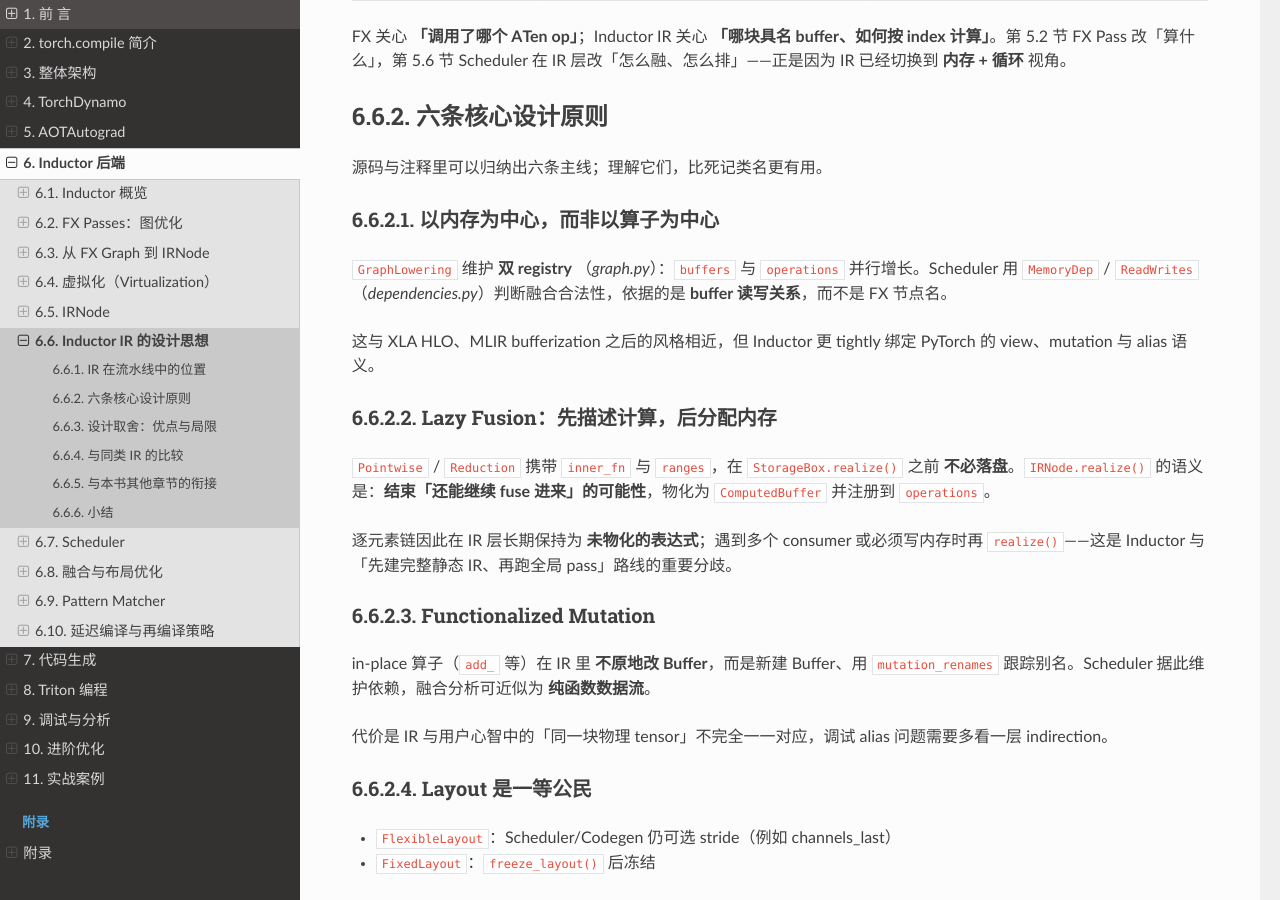
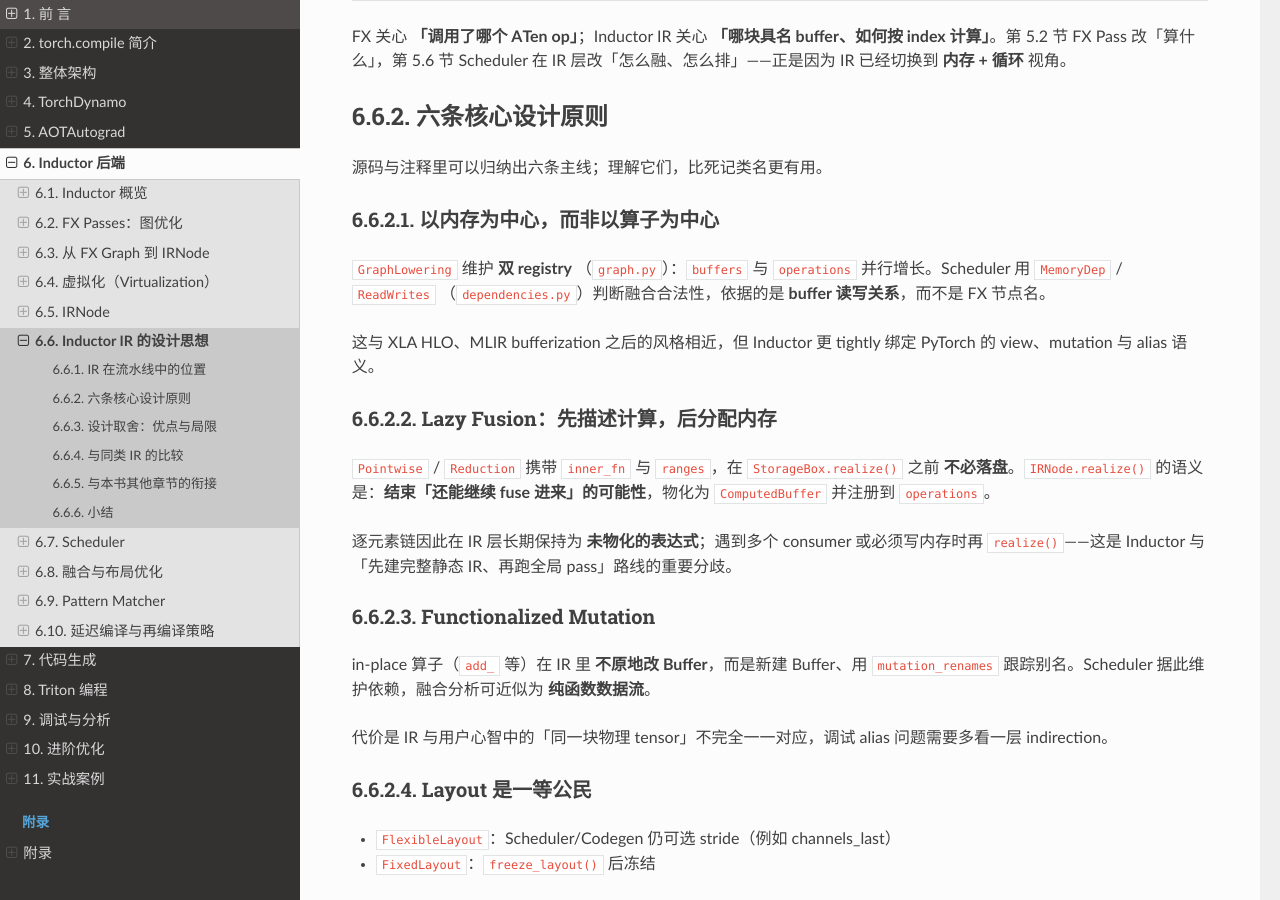
Before and after one commit to noisystreet/deep_dive_into_torch_compile, a Sphinx documentation site: the page built from source/chapter_05_inductor/06_ir_design_philosophy.rst, in a window 1280 px wide and 900 px high, scrolled down 856 px. Built offline with Sphinx 7.4.7 and the Read the Docs theme 3.1.0, drawn with Linux system fonts in a browser that asks for light colours.

Commit message:
fix: 修复 9 处行内代码单反引号问题（应为双反引号）
单反引号在 RST 中渲染为斜体而非代码。修正全部此类问题：

- ch09/05_export_and_aot_inductor.rst: `.so` × 2
- ch06/02_ir_to_code.rst: `sin(x) + cos(x)`
- ch05/02_fx_passes.rst: `graph_compile.py`、`pre_grad.py`、`post_grad.py`
- ch05/06_ir_design_philosophy.rst: `graph.py`、`dependencies.py`、
  `loop_body.py`、`scheduler.py`

```diff
--- a/source/chapter_05_inductor/02_fx_passes.rst
+++ b/source/chapter_05_inductor/02_fx_passes.rst
@@ -260,9 +260,9 @@
 ======
 
 - **分阶段原因**：图经历「前向 → joint/decomp → joint pass → 分区 → 前向+反向子图 → lowering」多次变形，pass 必须在 **对应形态与 IR 约束** 上运行
-- **pre_grad_passes**：joint trace **之前** 瘦身；IR **未** functionalize，写 pass 成本高（`pre_grad.py` 292–302 行）
+- **pre_grad_passes**：joint trace **之前** 瘦身；IR **未** functionalize，写 pass 成本高（``pre_grad.py`` 292–302 行）
 - **joint_graph_passes**：**分区之前** 在 joint（或推理前向）图上做 pad_mm、常量折叠等；由 ``partition_fn`` / ``compile_fx_forward`` 触发
 - **decomposition**：在 AOTAutograd **内部**，改变节点集合（第 4.6 节）
-- **post_grad_passes**：lowering **之前** 对前向/反向 **分别** 做语义级模式匹配；IR 已 functionalize（`post_grad.py` 116–119 行）
+- **post_grad_passes**：lowering **之前** 对前向/反向 **分别** 做语义级模式匹配；IR 已 functionalize（``post_grad.py`` 116–119 行）
 - **与 Scheduler 互补**：FX pass 改「算什么」，Scheduler 在 IR 层做 kernel 融合（第 5.6–5.8 节）
 - **子图递归**：pre/joint/post 三套入口均通过 ``_recursive_*`` 处理嵌套 ``GraphModule``，与高阶算子子图 pass （``run_joint_graph_passes_on_hops``）配套
--- a/source/chapter_05_inductor/06_ir_design_philosophy.rst
+++ b/source/chapter_05_inductor/06_ir_design_philosophy.rst
@@ -55,7 +55,7 @@
 以内存为中心，而非以算子为中心
 ----------------------------------
 
-``GraphLowering`` 维护 **双 registry** （`graph.py`）：``buffers`` 与 ``operations`` 并行增长。Scheduler 用 ``MemoryDep`` / ``ReadWrites`` （`dependencies.py`）判断融合合法性，依据的是 **buffer 读写关系**，而不是 FX 节点名。
+``GraphLowering`` 维护 **双 registry** （``graph.py``）：``buffers`` 与 ``operations`` 并行增长。Scheduler 用 ``MemoryDep`` / ``ReadWrites`` （``dependencies.py``）判断融合合法性，依据的是 **buffer 读写关系**，而不是 FX 节点名。
 
 这与 XLA HLO、MLIR bufferization 之后的风格相近，但 Inductor 更 tightly 绑定 PyTorch 的 view、mutation 与 alias 语义。
 
@@ -91,7 +91,7 @@
 Scheduler 图 ≠ IR 图
 -----------------------
 
-Lowering 产出 ``operations: list[Operation]``；Scheduler 包装为 ``SchedulerNode``，融合时构造 **虚拟** 的 ``FusedSchedulerNode`` （`scheduler.py` 1924 行起），依赖取各子节点并集，**不 rewrite IR 本身**。
+Lowering 产出 ``operations: list[Operation]``；Scheduler 包装为 ``SchedulerNode``，融合时构造 **虚拟** 的 ``FusedSchedulerNode`` （``scheduler.py`` 1924 行起），依赖取各子节点并集，**不 rewrite IR 本身**。
 
 Codegen 对 Fused 节点 **重放 LoopBody**，生成一个 kernel——与 MLIR dialect pass 重写、或 TVM 显式 schedule 变换是不同范式。
 
--- a/source/chapter_06_codegen/02_ir_to_code.rst
+++ b/source/chapter_06_codegen/02_ir_to_code.rst
@@ -419,7 +419,7 @@
 从 IRNode 到 Triton：完整追踪
 ====================================
 
-以下用一个简单模型 `sin(x) + cos(x)` 追踪从 IRNode 到最终 Triton 代码的完整变换过程：
+以下用一个简单模型 ``sin(x) + cos(x)`` 追踪从 IRNode 到最终 Triton 代码的完整变换过程：
 
 .. code-block:: python
 
--- a/source/chapter_09_advanced/05_export_and_aot_inductor.rst
+++ b/source/chapter_09_advanced/05_export_and_aot_inductor.rst
@@ -6,7 +6,7 @@
 
 前几章我们追踪的主要是 **在线 JIT 编译** 路径：每次 ``torch.compile(model)(x)`` 调用时，Dynamo 捕获图、Inductor 生成 kernel，编译结果缓存在内存或磁盘中供后续命中。这条路径适合训练和在 Python 进程内做推理服务。
 
-但在生产部署中，常见需求是：**在部署前一次性编译好所有 kernel，在 C++ 运行时直接加载 `.so`，完全消除 Python 端的编译延迟**。PyTorch 为此提供了 ``torch.export`` 和 **AOTInductor** 两条互补的 API。这一节梳理它们与 ``torch.compile`` 的关系，以及典型的离线部署流程。
+但在生产部署中，常见需求是：**在部署前一次性编译好所有 kernel，在 C++ 运行时直接加载 ``.so``，完全消除 Python 端的编译延迟**。PyTorch 为此提供了 ``torch.export`` 和 **AOTInductor** 两条互补的 API。这一节梳理它们与 ``torch.compile`` 的关系，以及典型的离线部署流程。
 
 torch.compile vs torch.export
 =================================
```
